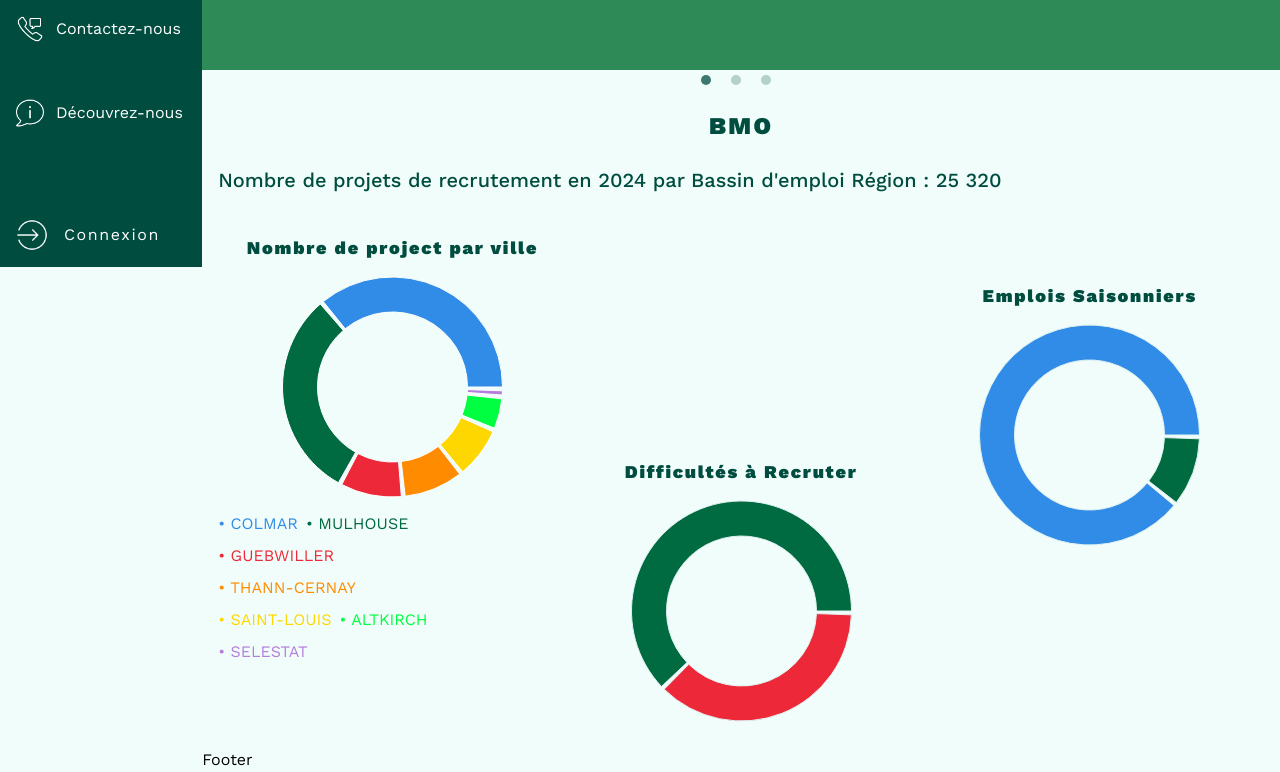
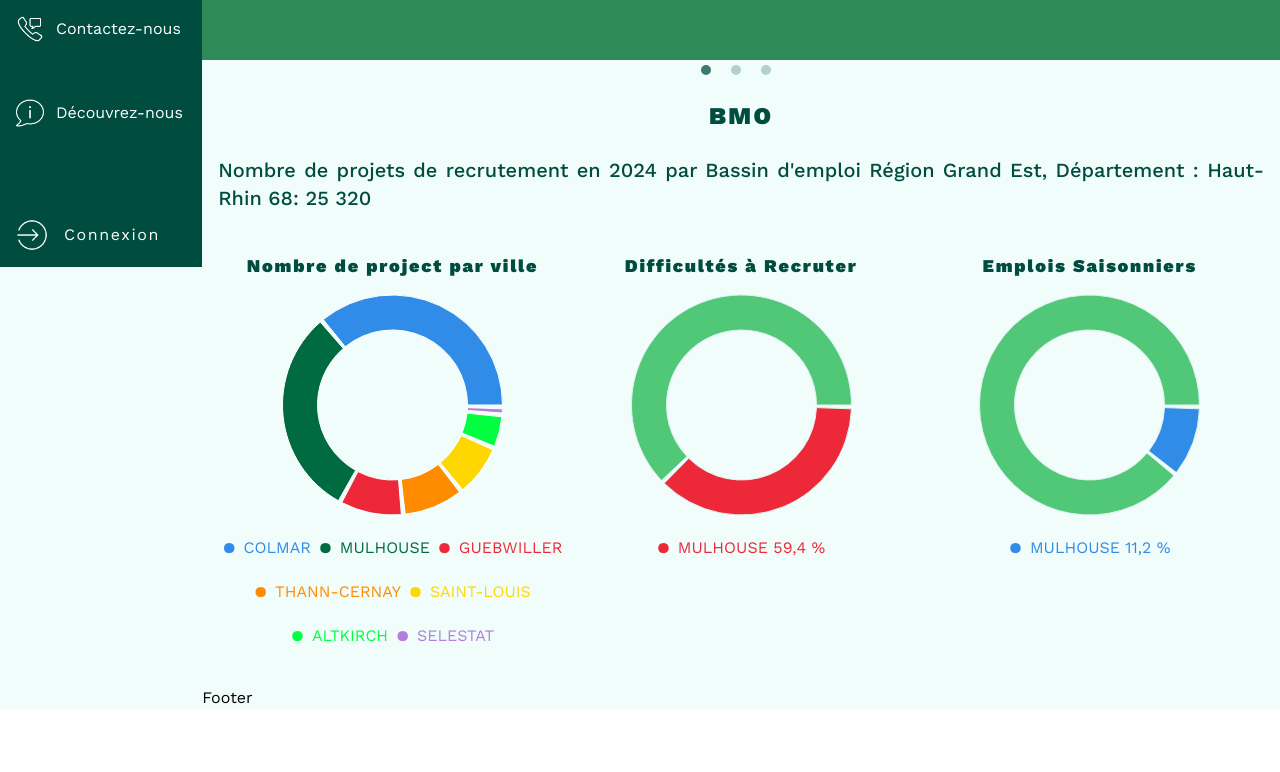
Before and after one commit to AbdullahPro2/Mulhouse-Travail, a React (Vite) app: page / in a window 1280 px wide. Shown: the part 533-1305 px from the top of the page. After the commit the page ends 1243 px from the top, so only its background shows below. Built offline with nearby package versions, Linux system fonts and the light colour scheme.

Commit message:
charts completed

```diff
--- a/src/components/home/HeroItem1.jsx
+++ b/src/components/home/HeroItem1.jsx
@@ -2,7 +2,7 @@ import React from 'react';
 import heroItemImg from '../../assets/heroSection/hero1Image.jpg';
 function HeroItem1() {
   return (
-    <div className="flex h-[40vh] justify-between bg-[#2E8B57] sm:h-[50vh] md:h-[60vh]">
+    <div className="sm:h-[370px]justify-between flex h-[280px] bg-[#2E8B57]  md:h-[470px]  ">
       <div className="my-auto flex flex-col gap-2 pl-2 sm:max-w-[50%] sm:gap-3 sm:px-3 md:gap-4 lg:px-5 xl:gap-6 xl:px-8">
         <h1 className="text-base uppercase tracking-[9%] text-white xs:text-lg sm:text-xl lg:text-2xl xl:text-4xl">
           Ensemble, trouvons
--- a/src/components/home/HeroItem2.jsx
+++ b/src/components/home/HeroItem2.jsx
@@ -3,7 +3,7 @@ import heroItemImg from '../../assets/heroSection/hero2Image.png';
 
 function HeroItem2() {
   return (
-    <div className=" flex h-[40vh] justify-between bg-[#1A1110] sm:h-[50vh] md:h-[60vh]">
+    <div className=" flex h-[280px]  justify-between bg-[#1A1110] sm:h-[370px] md:h-[470px] ">
       <div className=" my-auto flex max-w-[50%] flex-col gap-2 pl-2 sm:gap-3 sm:px-3 md:gap-4 lg:px-5 xl:gap-6 xl:px-8">
         <h1 className=" text-base uppercase tracking-[9%] text-white xs:text-lg sm:text-xl lg:text-2xl xl:text-4xl">
           Trouvons ensemble votre
--- a/src/components/home/HeroItem3.jsx
+++ b/src/components/home/HeroItem3.jsx
@@ -2,7 +2,7 @@ import React from 'react';
 import heroItemImg from '../../assets/heroSection/hero3image.svg';
 function HeroItem3() {
   return (
-    <div className=" flex h-[40vh] justify-between bg-[#FED8B1] sm:h-[50vh] md:h-[60vh]">
+    <div className="flex h-[280px]  justify-between bg-[#FED8B1] sm:h-[370px]  md:h-[470px] ">
       <div className=" my-auto flex max-w-[50%] flex-col gap-2 pl-2 sm:gap-3 sm:px-3 md:gap-4 lg:px-5 xl:gap-6 xl:px-8">
         <h1 className=" text-base  tracking-[9%]    xs:text-lg sm:text-xl lg:text-2xl xl:text-4xl">
           Découvrez ce que disent nos experts sur les <br />
--- a/src/components/home/Statistics.jsx
+++ b/src/components/home/Statistics.jsx
@@ -7,6 +7,17 @@ import {
   ResponsiveContainer,
   Tooltip,
 } from 'recharts';
+
+function SpanDot() {
+  return <span className="text-3xl font-black">•</span>;
+}
+function ListItem({ color, text }) {
+  return (
+    <li className={`${color} flex items-center justify-center gap-2`}>
+      <SpanDot /> {text}
+    </li>
+  );
+}
 
 function Statistics() {
   const data = [
@@ -50,7 +61,7 @@ function Statistics() {
     {
       label: 'Nombre de projets',
       value: 8020,
-      color: '#006A40',
+      color: '#50C878',
     },
     {
       label: 'Part de difficiles',
@@ -62,12 +73,12 @@ function Statistics() {
     {
       label: 'Nombre de projets',
       value: 8020,
-      color: '#006A40',
+      color: '#50C878',
     },
     {
       label: 'Part de saisonniers',
       value: 898,
-      color: '#00FF40',
+      color: '#318CE7',
     },
   ];
 
@@ -77,8 +88,8 @@ function Statistics() {
         BMO
       </h1>
       <p className="mt-6 text-justify text-xl font-medium text-[#004D40] ">
-        Nombre de projets de recrutement en 2024 par Bassin d'emploi Région : 25
-        320
+        Nombre de projets de recrutement en 2024 par Bassin d'emploi Région
+        Grand Est, Département : Haut-Rhin 68: 25 320
       </p>
       <div className="my-10 xl:flex ">
         <ResponsiveContainer
@@ -103,28 +114,21 @@ function Statistics() {
               ))}
             </Pie>
             <Tooltip />
-            {/* <Legend
-              iconType="circle"
-              iconSize="10px"
-              wrapperStyle={{
-                top: '60%',
-              }}
-            /> */}
           </PieChart>
-          <ul className="flex w-[250px] flex-wrap gap-2  text-center">
-            <li className="text-[#318CE7]">• COLMAR</li>
-            <li className="text-[#006A40]">• MULHOUSE</li>
-            <li className="text-[#ED2939]">• GUEBWILLER</li>
-            <li className="text-[#FF8C00]">• THANN-CERNAY</li>
-            <li className="text-[#FFD700]">• SAINT-LOUIS</li>
-            <li className="text-[#00FF40]">• ALTKIRCH</li>
-            <li className="text-[#B57EDC]">• SELESTAT</li>
+          <ul className="flex flex-wrap items-center justify-center gap-2  text-center">
+            <ListItem text="COLMAR" color="text-[#318CE7]" />
+            <ListItem text="MULHOUSE" color="text-[#006A40]" />
+            <ListItem text="GUEBWILLER" color="text-[#ED2939]" />
+            <ListItem text="THANN-CERNAY" color="text-[#FF8C00]" />
+            <ListItem text="SAINT-LOUIS" color="text-[#FFD700]" />
+            <ListItem text="ALTKIRCH" color="text-[#00FF40]" />
+            <ListItem text="SELESTAT" color="text-[#B57EDC]" />
           </ul>
         </ResponsiveContainer>
         <ResponsiveContainer
           width="100%"
           height={250}
-          className="relative mt-56"
+          className="relative mt-72 xs:mt-20   lg:mt-0"
         >
           <h2 className=" text-center text-lg font-black tracking-widest text-[#004D40]">
             Difficultés à Recruter
@@ -143,17 +147,15 @@ function Statistics() {
               ))}
             </Pie>
             <Tooltip />
-            {/* <Legend
-              iconType="circle"
-              wrapperStyle={{ top: '90%' }}
-              iconSize="10px"
-            /> */}
-          </PieChart>
+          </PieChart>{' '}
+          <ul className="flex flex-wrap items-center justify-center gap-2  text-center">
+            <ListItem text="MULHOUSE 59,4 %" color="text-[#ED2939]" />
+          </ul>
         </ResponsiveContainer>
         <ResponsiveContainer
           width="100%"
           height={250}
-          className="relative mt-12"
+          className="relative mt-20 lg:mt-0"
         >
           <h2 className="text-center text-lg font-black tracking-widest text-[#004D40]">
             Emplois Saisonniers
@@ -167,17 +169,15 @@ function Statistics() {
               outerRadius={110}
               paddingAngle={2}
             >
-              {data.map((entry) => (
+              {seasonalData.map((entry) => (
                 <Cell fill={entry.color} stroke="#E0F2F1" key={entry.label} />
               ))}
             </Pie>
             <Tooltip />
-            {/* <Legend
-              iconSize="10px"
-              iconType="circle"
-              wrapperStyle={{ top: '90%' }}
-            /> */}
           </PieChart>
+          <ul className="flex flex-wrap items-center justify-center gap-2  text-center">
+            <ListItem text=" MULHOUSE 11,2 %" color="text-[#318CE7]" />
+          </ul>
         </ResponsiveContainer>
       </div>
     </div>
--- a/src/pages/Home.jsx
+++ b/src/pages/Home.jsx
@@ -7,7 +7,6 @@ function Home() {
     <div className="">
       <HeroSection />
       <Statistics />
-      {/* <HeroSection /> */}
     </div>
   );
 }
```
